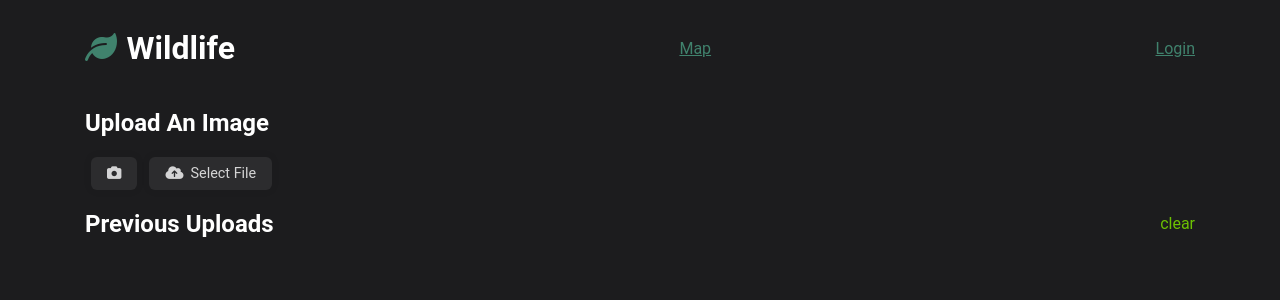
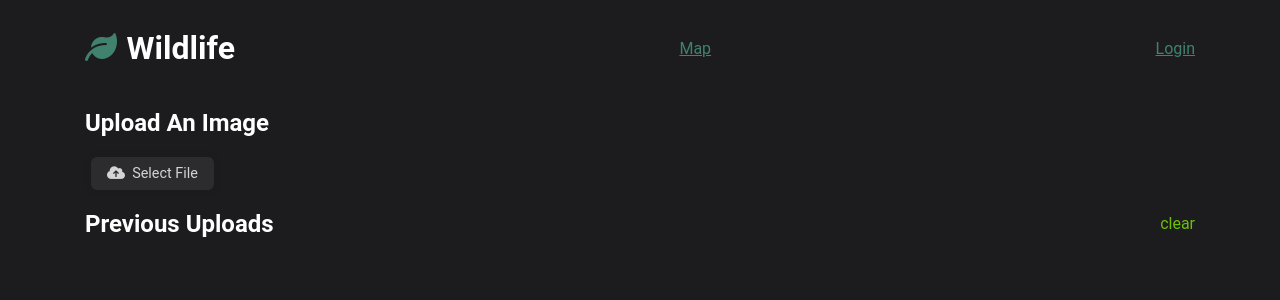
Before and after one commit to ChicoState/Wild-Life, a Vue app in the folder client/: page / in a window 1280 px wide. Shown: the top 300 px of the page. Built offline with nearby package versions, Linux system fonts and the light colour scheme; what vue3-openlayers would draw is missing.

Commit message:
Opens on front camera, camera icon scales correctly for large displays

```diff
--- a/client/src/components/Upload.vue
+++ b/client/src/components/Upload.vue
@@ -134,11 +134,14 @@ function uploadFile(event: any) {
       <h2>Upload An Image</h2>
       <div class="d-flex justify-content-between gap-0">
         <div class="flex-shrink-0">
-          <label class="custom-file-upload button">
-            <input id="camera" accept="image/png,image/jpeg" capture="user" class="button" type="file"
-                   @change="uploadFile">
-            <i class="fa-solid fa-camera" style="text-align: center;"></i>
-          </label>
+          <div class = "d-block d-sm-block d-md-block d-lg-none">
+            <label class="custom-file-upload button">
+              <input id="camera" accept="image/png,image/jpeg" capture="environment
+              " class="button" type="file"
+                    @change="uploadFile">
+              <i class="fa-solid fa-camera" style="text-align: center;"></i>
+            </label>
+          </div>
         </div>
         <div class="flex-grow-1">
           <label class="custom-file-upload button">
@@ -153,13 +156,9 @@ function uploadFile(event: any) {
             </span>
           </label>
         </div>
-
       </div>
-
     </div>
-
   </div>
-
 </template>
 
 <style scoped>
@@ -191,9 +190,7 @@ input[type="file"] {
 
 .child {
   display: inline-block;
-
   padding: 2px;
-
 }
 
 </style>
```
